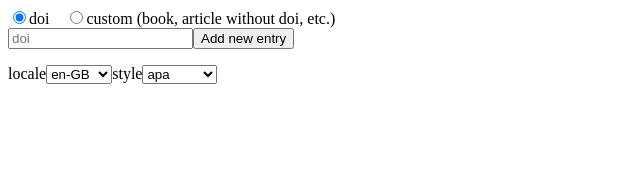
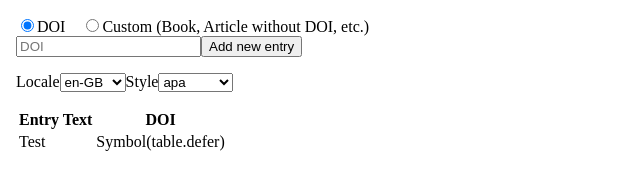
Before and after one commit to drinking-code/gen-biblio, a website: page public/index.html in a window 1280 px wide. Both pictures are taken after typing "Sample" into the empty fields and a click on the button "Create new file". Shown: the whole page, without its empty margins (0-640 px from the left). Drawn offline with Linux system fonts and the light colour scheme; no server answers.

Commit message:
add the table

```diff
--- a/public/forms.js
+++ b/public/forms.js
@@ -21,13 +21,13 @@ function makeNoLoadedFileForm() {
 function makeFileLoadedForm(data) {
     clearBody()
     const submitButton = element('button', {innerText: 'Add new entry'})
-    const fileNameInput = element('input', {placeholder: 'doi'})
+    const fileNameInput = element('input', {placeholder: 'DOI'})
     pressButtonOnEnter(fileNameInput, submitButton)
     const inputTypes = {
-        'doi': element('div', {
+        'DOI': element('div', {
             children: [fileNameInput, submitButton]
         }),
-        'custom (book, article without doi, etc.)': element('div', {})
+        'Custom (Book, Article without DOI, etc.)': element('div', {})
     }
 
     const newThingSection = makeTabs(inputTypes, {className: 'input-section'})
@@ -58,8 +58,22 @@ function makeFileLoadedForm(data) {
     const optionsSection = element('div', {
         className: 'input-section',
         children: [
-            makeOption('locale', locales, defaultLocale),
-            makeOption('style', styles, defaultStyle),
+            makeOption('Locale', locales, defaultLocale),
+            makeOption('Style', styles, defaultStyle),
         ]
     }, document.body)
+
+    const entryTable = new Table(['Entry Text', 'DOI'])
+
+    const entriesSections = element('div', {
+        className: 'entries',
+        children: [
+            entryTable.element,
+        ]
+    }, document.body)
+
+    entryTable.addEntry({
+        'DOI': Table.defer,
+        'Entry Text': 'Test',
+    })
 }
--- a/public/style.css
+++ b/public/style.css
@@ -1,3 +1,16 @@
+body {
+    margin: 0;
+    padding: 1rem;
+    height: 100vh;
+    box-sizing: border-box;
+
+    overflow: hidden;
+
+    display: grid;
+    grid-template-columns: 1fr;
+    grid-auto-rows: min-content min-content 1fr;
+}
+
 .suffix-json {
     position: relative;
     display: inline-block;
@@ -24,3 +37,13 @@
 .tab {
     margin-right: 1em;
 }
+
+.entries {
+    overflow-y: auto;
+}
+
+.entries thead th {
+    position: sticky;
+    top: 0;
+    z-index: 1;
+}
--- a/public/utils.js
+++ b/public/utils.js
@@ -69,6 +69,37 @@ function makeTabs(data, attributes) {
     })
 }
 
+class Table {
+    static defer = Symbol('table.defer')
+
+    constructor(columns) {
+        this.columns = columns
+        this.entries = []
+        this.element = element('table', {
+            children: element('thead', {
+                children: element('tr', {
+                    children: this.columns.map(columnName => element('th', {innerText: columnName}))
+                })
+            })
+        })
+    }
+
+    addEntry(entries) {
+        const missingColumns = new Set([...this.columns])
+        Array.from(Object.keys(entries)).forEach(key => {
+            if (!missingColumns.has(key)) throw new Error(`Column ${key} does not exist.`)
+            missingColumns.delete(key)
+        })
+        element('tr', {
+            children: Array.from(Object.entries(entries))
+                .sort(([keyA], [keyB]) =>
+                    this.columns.indexOf(keyA) - this.columns.indexOf(keyB)
+                )
+                .map(([key, value]) => element('td', {innerText: value.toString()}))
+        }, this.element)
+    }
+}
+
 function clearBody() {
     document.body.innerHTML = ''
 }
```
